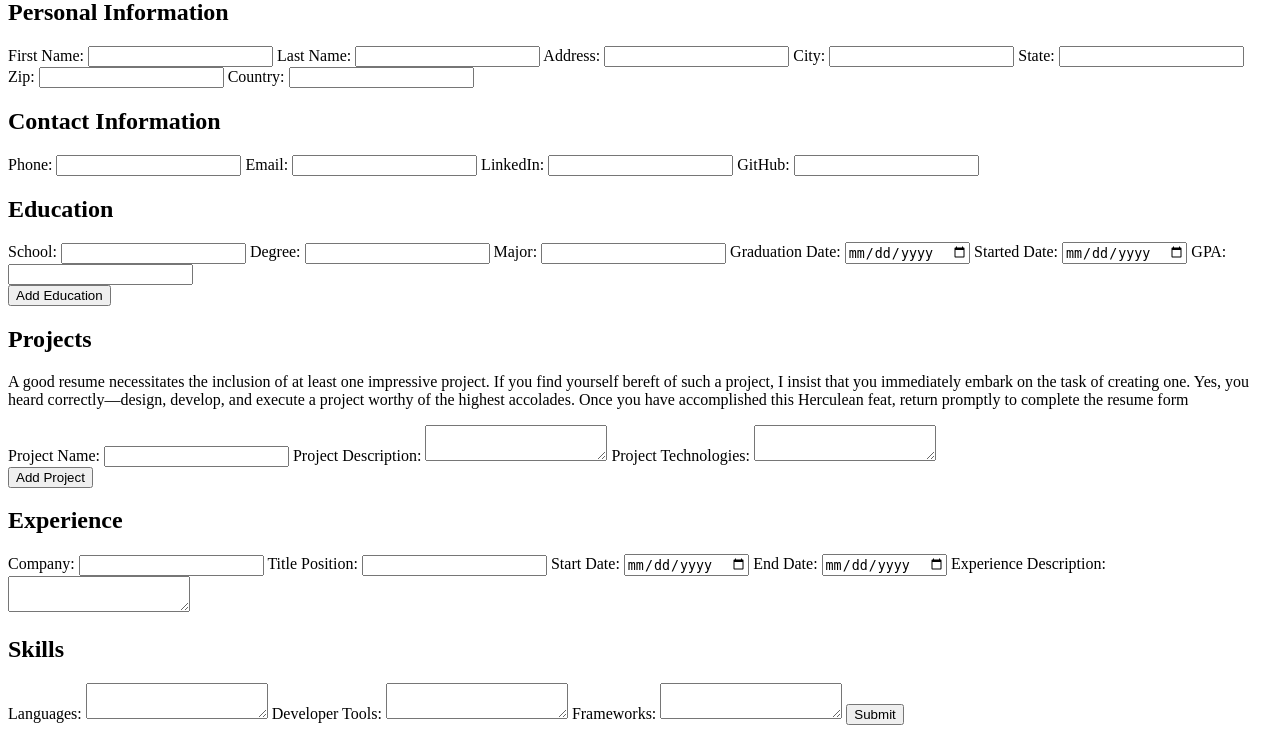
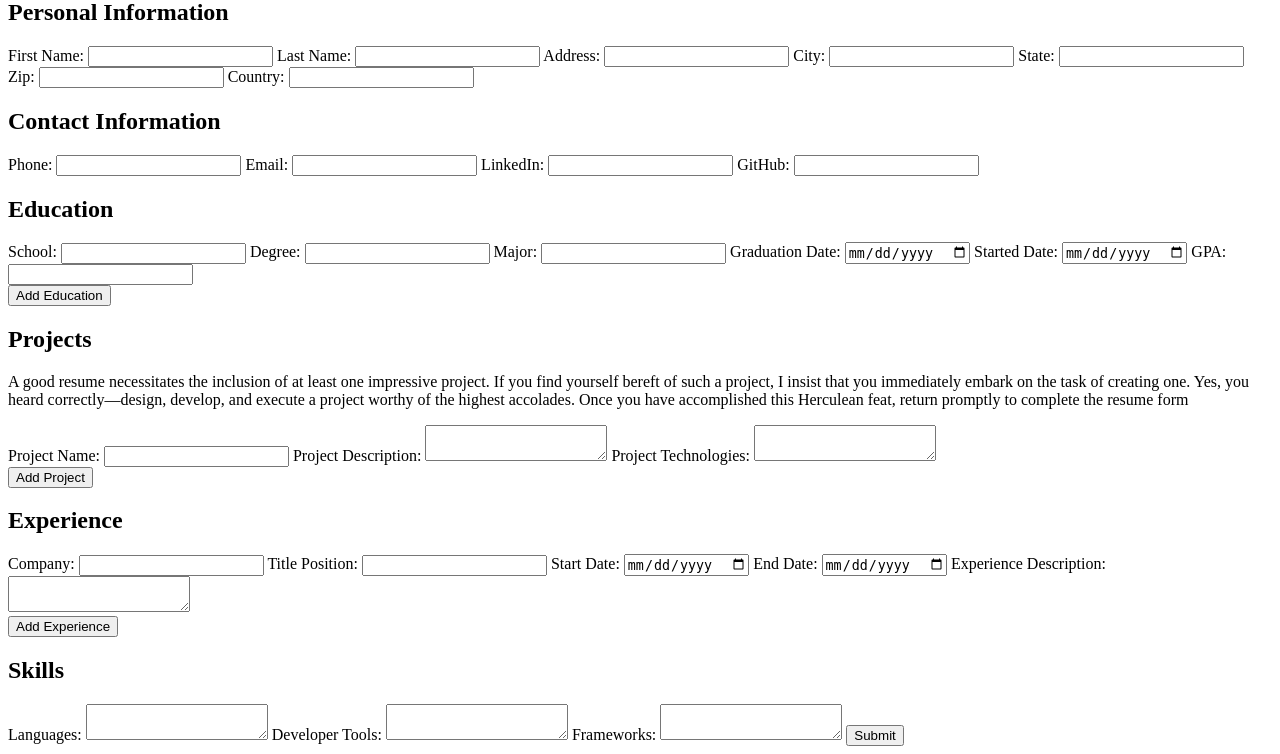
Before and after one commit to ShevinuM/Sheldon, a Flask app: template templates/resume_form.html in a window 1280 px wide. Shown: the part 81-835 px from the top of the page. Before the commit the page ends 806 px from the top, so only its background shows below. Run offline with Flask 3, Linux system fonts and the light colour scheme; the template is opened without the code that fills it, so the values that code supplies are empty.

Commit message:
lots of bugs to fix

```diff
--- a/static/form.js
+++ b/static/form.js
@@ -23,6 +23,7 @@ class Form{
     }
 
     addProject() {
+        console.log("onAddProject");
         console.log("addProject");
         const clone = this.projectTemplate.content.cloneNode(true);
         this.projectsContainer.appendChild(clone);
@@ -39,7 +40,7 @@ class Form{
     }
 
     onSubmit(event) {
-        console.log("onSubmit");
+
         event.preventDefault(); // prevent the default form submission behavior
 
         const formData = new FormData(this.form);
@@ -113,5 +114,5 @@ class Form{
     }
 }
 
-console.log("form.js");
+
 const form = new Form();
--- a/templates/resume_form.html
+++ b/templates/resume_form.html
@@ -113,6 +113,7 @@
                     <textarea id="experienceDescription" name="resume[0][experience][0][description]"></textarea>
                 </div>
             </div>
+            <button type="button" id="addExperienceButton">Add Experience</button>
 
             <!----------------------------------------------------------->
 
@@ -128,6 +129,6 @@
 
             <button type="submit">Submit</button>
         </form>
-        <script src="../static/form.js"></script>
+        <!--<script src="../static/form.js"></script>-->
     </body>
 </html>
```
Also changed, not shown: 1 other file.
